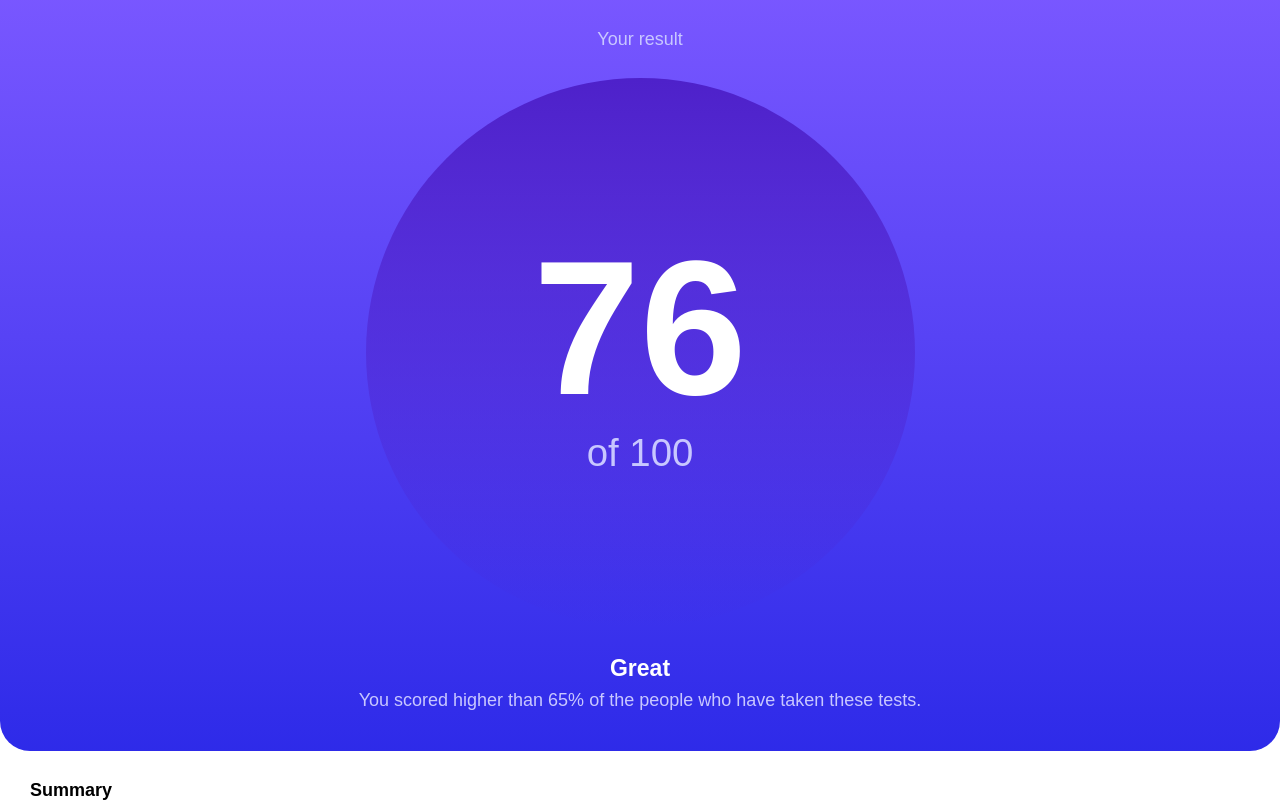
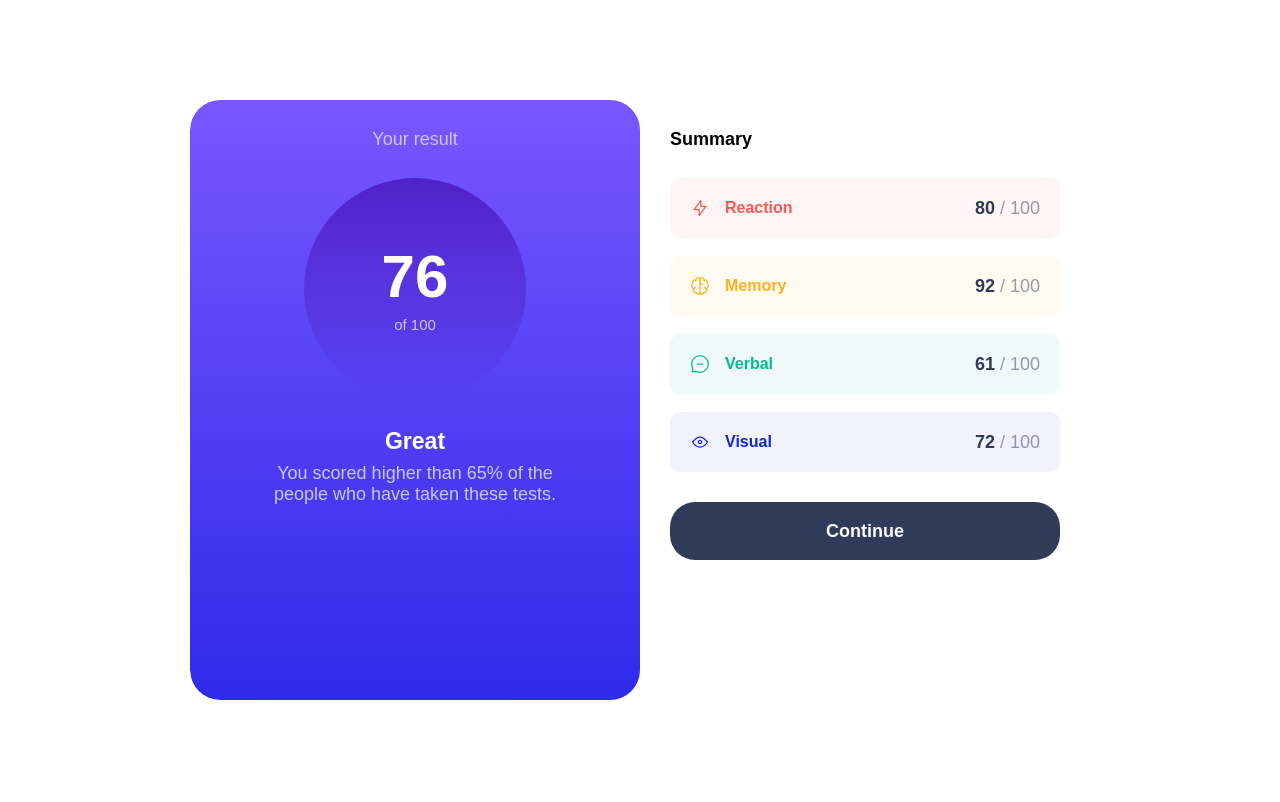
Before and after one commit to svitlana-sl/syntra-results-2024, a website: page index.html in a window 1280 px wide. Shown: the top 802 px of the page. Drawn offline with nearby package versions, Linux system fonts and the light colour scheme.

Commit message:
desktop version

```diff
--- a/style.css
+++ b/style.css
@@ -165,3 +165,36 @@ main {
     }
   }
 }
+
+@media (min-width: 700px) {
+  body {
+    display: grid;
+    place-items: center;
+    min-height: 100vh;
+    main {
+      max-width: 900px;
+      grid-template-columns: 1fr 1fr;
+      border-radius: 3rem;
+      box-shadow: 1rem 1rem 3rem 0rem
+        color-mix(in hsl, var(--LightLavender), 50%, transparent);
+      overflow: hidden;
+      section {
+        &:nth-child(1) {
+          border-radius: 3rem;
+          div {
+            width: 57%;
+            h3 {
+              font-size: 6rem;
+            }
+            h4 {
+              font-size: 1.5rem;
+            }
+          }
+          p {
+            width: 85%;
+          }
+        }
+      }
+    }
+  }
+}
```
